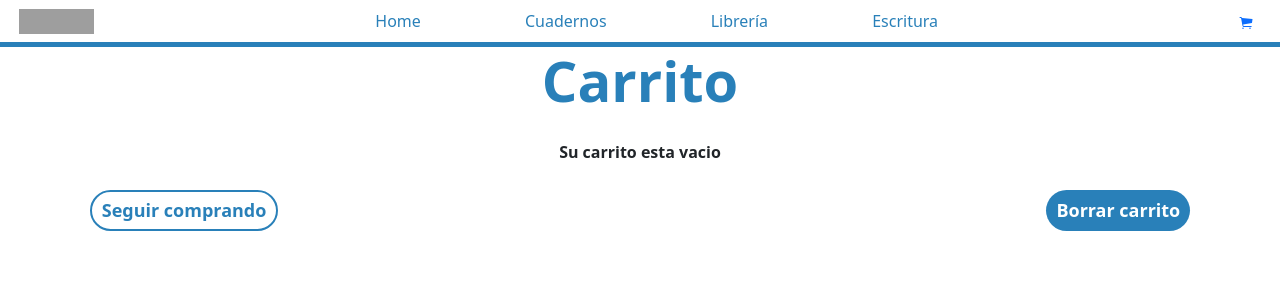
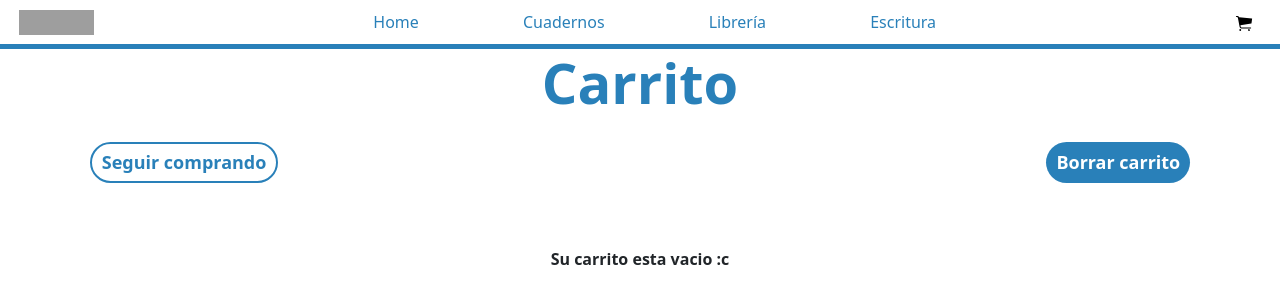
Before and after one commit to StephanieHuamani/React, a React (Create React App) app: page /cart in a window 1280 px wide. Shown: the top 304 px of the page. Built offline with nearby package versions, Linux system fonts and the light colour scheme; grey boxes are pictures that could not be loaded.

Commit message:
Técnicas de rendering

```diff
--- a/src/componentes/Cart.js
+++ b/src/componentes/Cart.js
@@ -4,22 +4,30 @@ import { Link } from 'react-router-dom';
 import CartItem from './CartItem';
 
 const Cart = () => {
-  const { cartList, cartClear} = useContext(CartContext);
+  const { cartList, cartClear, totalItemPrice, totalItemPriceWithShipping} = useContext(CartContext);
 
   return (
     <>
     <h1 className='titulo'>Carrito</h1>
-    {cartList.length === 0 ?
-          <p className='subtitleCart'>Su carrito esta vacio</p>
-        :
-        <div>
-          {cartList.map(product => <CartItem key={product.item.id} product={product} />)}
-        </div>
-      }
     <div className='btnContainerCart'>
     <Link to="/"><button className="btnSeguirComprando">Seguir comprando</button></Link>
     <button onClick={cartClear} className="btnBorrarCarrito">Borrar carrito</button>
     </div>
+    {cartList.length === 0 ?
+          <p className='subtitleCart'>Su carrito esta vacio :c</p>
+        :
+        <div>
+          <div className='precioFinalContainerCart'>
+          {cartList.map(product => <CartItem key={product.item.id} product={product} />)}
+          </div>
+          <div className='precioFinalContainerCart'>
+            <p className='priceCart'>Subtotal (sin envío): ${totalItemPrice()}</p>
+            <p className='priceCart'>Envio (precio único para todo el país): $300</p>
+            <p className='finalPrice'>Total a pagar: ${totalItemPriceWithShipping()}</p>
+            <button className='btnFinalizarCompra'>Finalizar Compra</button>
+          </div>
+        </div>
+      }
     </>
   )
 }
--- a/src/componentes/CartContext.js
+++ b/src/componentes/CartContext.js
@@ -29,9 +29,19 @@ const CartContextProvider = ({children}) =>{
     const cartClear = () => {
         setCartList([])
     }
+    const totalItemIconCart = () => {
+        return cartList.reduce((acc, itemCart) => acc + itemCart.quantity, 0 )
+    }
+    const totalItemPrice = () => {
+        return cartList.reduce((acc, itemCart) => acc + (itemCart.item.price * itemCart.quantity), 0 )
+    }
+
+    const totalItemPriceWithShipping = () => {
+        return totalItemPrice() + 300;
+    }
 
     return(
-        <CartContext.Provider value={{cartList, addItem, isInCart, removeItem, cartClear}}>
+        <CartContext.Provider value={{cartList, addItem, isInCart, removeItem, cartClear, totalItemIconCart, totalItemPrice, totalItemPriceWithShipping}}>
             {children}
         </CartContext.Provider>
     );
--- a/src/componentes/CartItem.js
+++ b/src/componentes/CartItem.js
@@ -18,9 +18,10 @@ const CartItem = ({product}) => {
     </div>
     <div className='priceContainerCart'>
         <IoIosTrash onClick={() => removeItem(product.item.id)} className="iconDelete"/>
-        <p className='priceCart'>Subtotal: ${product.quantity * product.item.price}</p>
+        <p className='priceCart'>Precio: ${product.quantity * product.item.price}</p>
     </div>
     </div>
+
     </>
   )
 }
--- /dev/null
+++ b/src/componentes/CartWidget.js
@@ -0,0 +1,15 @@
+import React, { useContext } from 'react';
+import { IoIosCart } from "react-icons/io";
+import { Link } from "react-router-dom";
+import { CartContext } from './CartContext';
+
+const CartWidget = () => {
+
+    const { totalItemIconCart } = useContext(CartContext)
+
+  return (
+    <div className="iconNavbar"><Link to="/cart"><IoIosCart className="cartNavbar"/> <span className="iconTotalProductsCart">{totalItemIconCart() || ""}</span> </Link></div>
+  )
+}
+
+export default CartWidget;
--- a/src/componentes/Item.js
+++ b/src/componentes/Item.js
@@ -21,7 +21,7 @@ const Item = ({product}) => {
                 <h2 className="cardTitle">{product.title}</h2>
                 <p className="cardText">${product.price}</p>
                 {
-                  cart ? <Link to="/cart"><button className='button'>Ver Carrito</button></Link> : <Btn onAdd={onAdd}/>
+                  cart ? <Link to="/cart"><button className='button'>Ver Carrito</button></Link> : <Btn stock={product.stock} initial={1} onAdd={onAdd}/>
                   }
                 <Link to={`/detalle/${product.id}`}><button className='detalleProducto'>Ver detalle del producto</button></Link>
                 </div>
--- a/src/componentes/ItemDetail.js
+++ b/src/componentes/ItemDetail.js
@@ -27,7 +27,7 @@ const ItemDetail = ({item}) => {
             <p className="pItemStock">Tenemos {item.stock} unidades en stock</p>
             <p className="cardText">$ {item.price}</p>
             {
-                  cart ? <Link to="/cart"><button className='button'>Ver Carrito</button></Link> : <div><Btn onAdd={onAdd}/></div>
+                  cart ? <Link to="/cart"><button className='button'>Ver Carrito</button></Link> : <div><Btn stock={item.stock} initial={1} onAdd={onAdd}/></div>
                   }
         </div>
       </div>
--- a/src/componentes/Navbar.js
+++ b/src/componentes/Navbar.js
@@ -1,5 +1,5 @@
-import { IoIosCart } from "react-icons/io";
 import { Link } from "react-router-dom";
+import CartWidget from "./CartWidget";
 
 const Navbar = () =>{
     return (
@@ -15,8 +15,7 @@ const Navbar = () =>{
       <Link to="/category/Librería" className="aLink">Librería</Link>
       <Link to="/category/Escritura" className="aLink">Escritura</Link>
   </div>
-
-  <div className="cartNavbar"><Link to="/cart"><IoIosCart /></Link></div>
+  <CartWidget/>
 </nav>
         </>
     );
--- a/src/componentes/utils/counter.js
+++ b/src/componentes/utils/counter.js
@@ -1,7 +1,8 @@
 import { useState } from "react";
 
-const Btn = ({onAdd}) => {
-    const [cant, setCant] = useState(1);
+const Btn = ({onAdd, stock, initial}) => {
+    const [cant, setCant] = useState(initial);
+
     const handleCant = () =>{
         setCant(cant+1);
     }
@@ -9,10 +10,10 @@ const Btn = ({onAdd}) => {
         setCant(cant-1)
     }
     return (<>
-        <button className="buttonMoreLess" disabled={cant >=5} onClick={handleCant}>+</button> {cant} producto/s
+        <button className="buttonMoreLess" disabled={cant >=stock} onClick={handleCant}>+</button> {cant} producto/s
         <button className="buttonMoreLess" disabled={cant <=1} onClick={handleCantLess}>-</button>
         <br></br>
-        <button className="button" onClick={() => onAdd(cant)}>Agregar al Carrito</button>
+        <button className="button" disabled={stock <=0} onClick={() => onAdd(cant)}>Agregar al Carrito</button>
         </>
     )
 }
--- a/src/index.css
+++ b/src/index.css
@@ -41,8 +41,20 @@ body{
   height: 25px;
 }
 
+.iconNavbar{
+  margin-inline-end: 2%;
+}
+
 .cartNavbar{
-  margin-inline-end: 2%;
+  color: black;
+  width: 20px;
+  height: 25px;
+}
+
+.iconTotalProductsCart{
+  color: black;
+  font-size: large;
+  font-weight: 500;
 }
 
 /* Incio de Home*/
@@ -216,12 +228,11 @@ body{
 
 .containerCart{
   margin-top: 30px;
+  margin-bottom: 30px;
   display: flex;
   flex-wrap: nowrap;
   justify-content: flex-start;
-  margin-inline-start: 3%;
-  gap: 3%;
-  width: 55%;
+  margin-inline-start: 2%;
 }
 
 .imgCart{
@@ -248,3 +259,27 @@ body{
 .priceCart{
   font-weight: 600;
 }
+
+.precioFinalContainerCart{
+  margin-inline-start: 2%;
+  margin-inline-end: 2%;
+  border-top: solid 3px #2980b9;
+}
+
+.finalPrice{
+  font-size: 1.5rem;
+  font-weight: bolder;
+  text-align: start;
+  color: #2980b9;
+}
+
+.btnFinalizarCompra{
+  background-color: #2980b9;
+  border: solid 0;
+  padding: 5px 10px;
+  border-radius: 40px;
+  font-size: large;
+  font-weight: 600;
+  color: white;
+  margin-bottom: 40px;
+}
```
